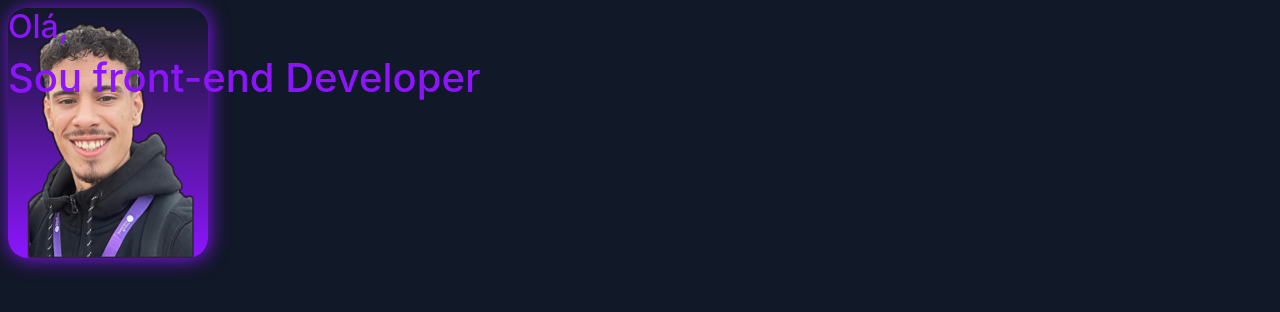
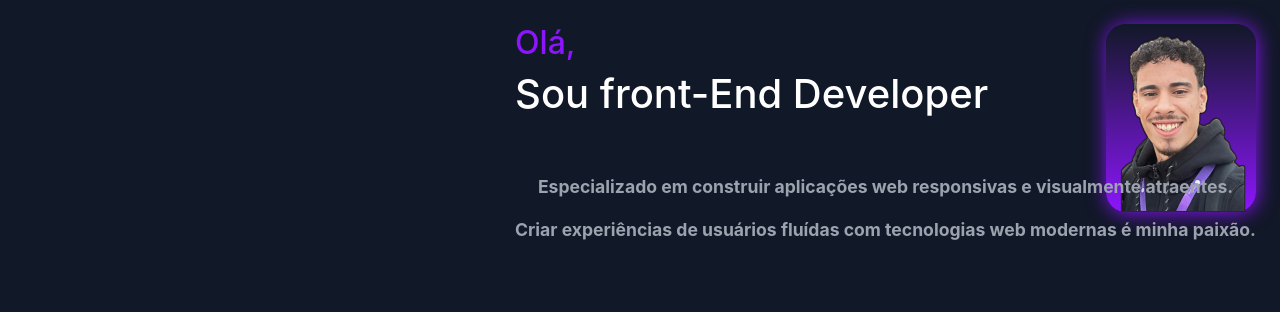
Before and after one commit to lzeunfa/Portfolio2.0, a plain HTML site: page index.html in a window 1280 px wide. Drawn offline with Linux system fonts and the light colour scheme.

Commit message:
dando inicio ao header

```diff
--- a/index.html
+++ b/index.html
@@ -11,17 +11,23 @@
     <!--CSS-->
     <link rel="stylesheet" href="style.css">
 </head>
-<body class="p-2">
+<body class="p-3">
 
-    <header class="d-flex flex-wrap">
+    <header>
 
-        <div id="container-titulo" class="position-absolute">
-            <h2>Olá,</h2>
-            <h1>Sou front-end Developer</h1>
-        </div>
+        <div id="container_header" class="d-flex justify-content-end">
 
-        <div id="container-img">
-            <img src="IMGS/IMGEU.png" alt="img-perfil" width="200px">
+            <div id="container-textos" class="position-absolute p-2">
+                <h2>Olá,</h2>
+                <h1 id="h1Sou" class="pb-5">Sou front-End Developer</h1>
+                <p class="text-center">Especializado em construir aplicações web responsivas e visualmente atraentes.</p>
+                <p class="text-center">Criar experiências de usuários fluídas com tecnologias web modernas é minha paixão.</p>
+            </div>
+
+            <div id="container-img" class="m-2">
+                <img src="IMGS/IMGEU.png" alt="img-perfil" width="150px">
+            </div>
+
         </div>
 
     </header>
--- a/style.css
+++ b/style.css
@@ -11,8 +11,10 @@
 :root{
     --bckg: #111827;
     --titulos:#8C15FD;
+    --textos: #9CA3AF;
     --btns: #8614F7;
     --subtTitulos: #941BFA;
+    --subTitulos2: white;
 }
 
 body{
@@ -22,14 +24,28 @@ body{
 }
 
 /*começo do header*/
-#container-titulo > h1,#container-titulo > h2{
+h1{
+    color: var(--subTitulos2);
+}
+
+h2{
     color: var(--titulos);
+}
+
+#h1Sou{
+    padding-right: 150px;
+}
+
+p{
+    color: var(--textos);
+    font-size: 1.1em;
+    font-weight: bold;
 }
 
 #container-img{
     background-image: linear-gradient(to bottom, var(--bckg), var(--titulos));
 
-    width: 200px;
+    width: 150px;
 
     border-radius: 20px;
 
```
